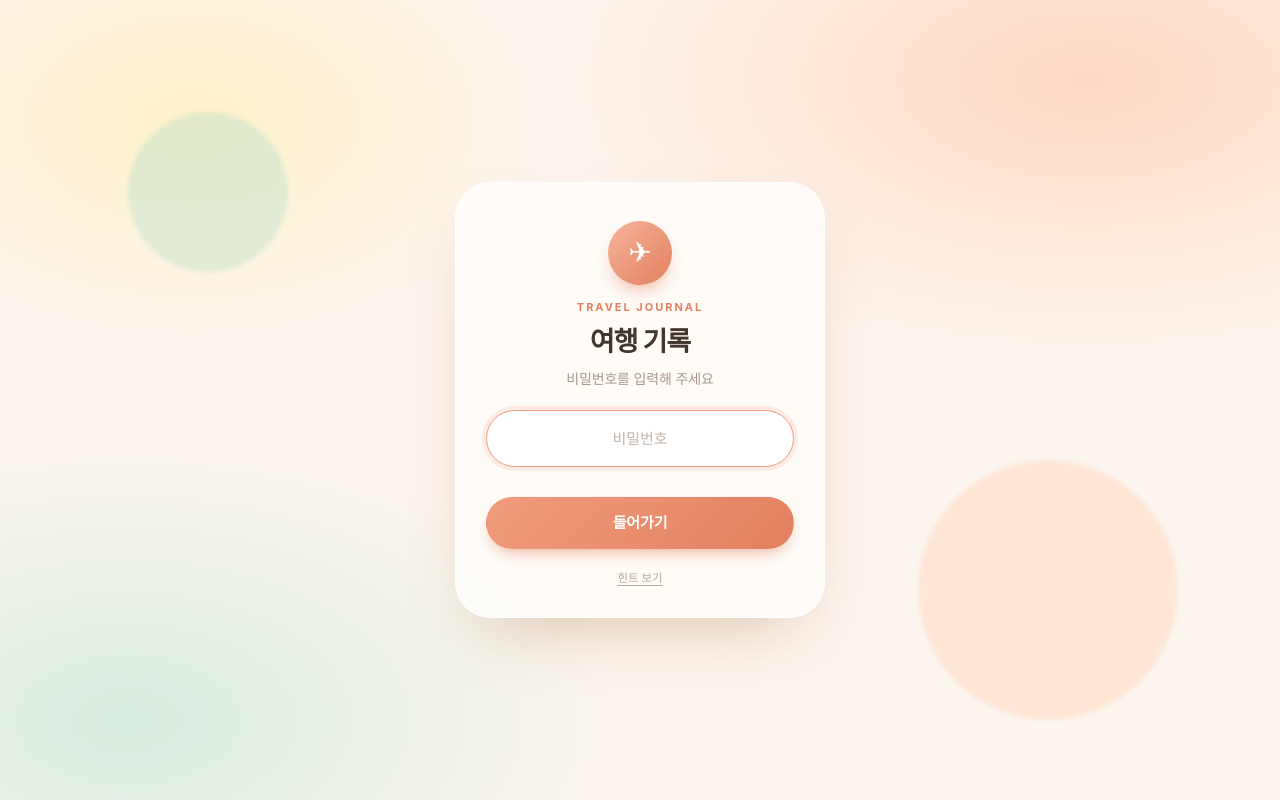
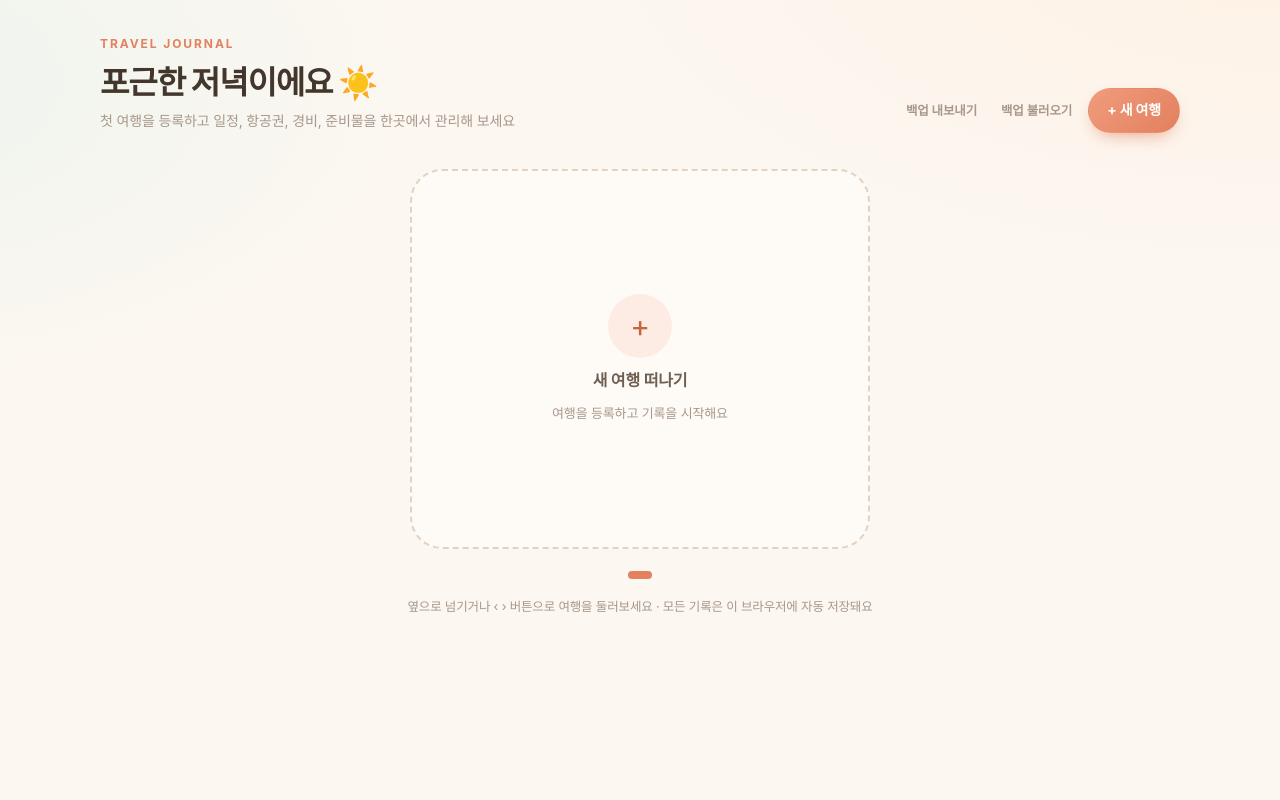
Before and after one commit to LEE-WOOJUNG/mymy_project_001, a plain HTML site: page index.html in a window 1280 px wide. Drawn offline with Linux system fonts and the light colour scheme; a web font is replaced by a local one.

Commit message:
비밀번호 잠금 화면 삭제
앱을 열면 바로 첫 화면(여행 캐러셀)이 나오도록 잠금 화면의 HTML, CSS, JS를 모두 제거.

Co-Authored-By: Claude Opus 5.5 <noreply@anthropic.com>

```diff
--- a/css/style.css
+++ b/css/style.css
@@ -278,29 +278,6 @@ fieldset.segf legend{font-size:12.5px;font-weight:800;padding:2px 10px;color:var
 .cur-pick.on span{color:var(--on-accent);opacity:.85}
 .exp-cols{display:grid;grid-template-columns:1fr 1.4fr;gap:20px;align-items:start}
 
-/* ============ Lock screen ============ */
-.lock{position:fixed;inset:0;z-index:50;display:grid;place-items:center;padding:16px;overflow:hidden;
-  background:radial-gradient(60% 50% at 85% 10%,#ffd9c4 0%,transparent 70%),radial-gradient(55% 50% at 10% 90%,#d9ecdf 0%,transparent 70%),radial-gradient(40% 40% at 15% 15%,#fff1c9 0%,transparent 70%),#fdf6ef}
-.lock[hidden]{display:none}
-.lock::before,.lock::after{content:"";position:absolute;border-radius:50%;filter:blur(2px);pointer-events:none}
-.lock::before{width:260px;height:260px;right:8%;bottom:10%;background:rgba(255,200,170,.35)}
-.lock::after{width:160px;height:160px;left:10%;top:14%;background:rgba(190,225,205,.45)}
-.lock-card{position:relative;z-index:1;width:min(370px,100%);background:rgba(255,253,250,.85);backdrop-filter:blur(16px);-webkit-backdrop-filter:blur(16px);border:1px solid rgba(255,255,255,.9);border-radius:36px;padding:38px 30px 26px;text-align:center;box-shadow:0 30px 70px -30px rgba(170,110,70,.45);display:flex;flex-direction:column;align-items:stretch;color:#43362c}
-.lock-icon{width:64px;height:64px;margin:0 auto 14px;border-radius:50%;background:linear-gradient(135deg,#f6b49a,#e2805f);color:#fff;display:grid;place-items:center;font-size:28px;box-shadow:0 10px 22px -10px rgba(226,128,95,.9)}
-.lock-card .eyebrow{font-size:11px;font-weight:750;letter-spacing:.18em;text-transform:uppercase;color:#e2805f}
-.lock-card h1{font-size:27px;margin:4px 0 4px;color:#43362c}
-.lock-sub{margin:0 0 20px;color:#a8978a;font-size:14px}
-.lock-card input{text-align:center;font-size:18px !important;letter-spacing:.3em;padding:13px !important;border-radius:99px !important;background:#f8f0e7 !important;border-color:#f0e4d6 !important;color:#43362c !important}
-.lock-card input:focus{border-color:#f09c7c !important;background:#fff !important;box-shadow:0 0 0 4px #fdece3 !important}
-.lock-card input::placeholder{letter-spacing:0;font-size:15px;color:#c3b4a6}
-.lock-err{min-height:20px;font-size:13px;color:#d8635a;margin:6px 0 4px;font-weight:650}
-.lock-btn{padding:13px;font-size:15px}
-.hint-toggle{border:none;background:none;color:#b8a798;font-size:11.5px;margin-top:16px;padding:4px 8px;text-decoration:underline;text-underline-offset:3px;align-self:center;border-radius:99px}
-.hint-toggle:hover{color:#6e5f52}
-.hint{font-size:11.5px;color:#a8978a;font-style:italic;margin-top:2px}
-.shake{animation:shake .35s}
-@keyframes shake{20%,60%{transform:translateX(-8px)}40%,80%{transform:translateX(8px)}}
-
 /* ============ Modal & toast ============ */
 dialog{border:1px solid var(--line);border-radius:32px;padding:0;background:var(--surface);color:var(--text);width:min(580px,calc(100vw - 32px));max-height:calc(100vh - 40px);box-shadow:var(--shadow-lg)}
 dialog[open]{animation:pop .28s cubic-bezier(.2,.9,.3,1.2)}
--- a/index.html
+++ b/index.html
@@ -8,20 +8,7 @@
 <link rel="stylesheet" href="css/style.css">
 </head>
 <body>
-<div id="lock" class="lock">
-  <form class="lock-card" onsubmit="event.preventDefault();tryUnlock()">
-    <div class="lock-icon">✈</div>
-    <div class="eyebrow">Travel Journal</div>
-    <h1>여행 기록</h1>
-    <p class="lock-sub">비밀번호를 입력해 주세요</p>
-    <input type="password" id="pw" inputmode="numeric" autocomplete="current-password" placeholder="비밀번호" aria-label="비밀번호" autofocus>
-    <div class="lock-err" id="pwErr" aria-live="polite"></div>
-    <button type="submit" class="btn primary lock-btn">들어가기</button>
-    <button type="button" class="hint-toggle" onclick="toggleHint()">힌트 보기</button>
-    <div class="hint" id="hint" hidden>Our beginning</div>
-  </form>
-</div>
-<div class="wrap" id="app" hidden></div>
+<div class="wrap" id="app"></div>
 
 <dialog id="modal">
   <form id="modalForm">
--- a/js/app.js
+++ b/js/app.js
@@ -898,40 +898,6 @@ document.getElementById('importFile').addEventListener('change', async e => {
 });
 
 // 다른 탭에서 수정했을 때 동기화
-window.addEventListener('storage', e => { if(e.key === KEY && unlocked){ state = load(); render(); } });
+window.addEventListener('storage', e => { if(e.key === KEY){ state = load(); render(); } });
 
-/* ========== 비밀번호 잠금 ========== */
-// 비밀번호 원문 대신 해시값만 저장
-const PW_HASH = '9g0ikvbcnx';
-const UNLOCK_KEY = 'travelLog.unlocked';
-let unlocked = false;
-function pwHash(str, seed = 7){
-  let h1 = 0xdeadbeef ^ seed, h2 = 0x41c6ce57 ^ seed;
-  for(let i = 0, ch; i < str.length; i++){ ch = str.charCodeAt(i); h1 = Math.imul(h1 ^ ch, 2654435761); h2 = Math.imul(h2 ^ ch, 1597334677); }
-  h1 = Math.imul(h1 ^ (h1 >>> 16), 2246822507); h1 ^= Math.imul(h2 ^ (h2 >>> 13), 3266489909);
-  h2 = Math.imul(h2 ^ (h2 >>> 16), 2246822507); h2 ^= Math.imul(h1 ^ (h1 >>> 13), 3266489909);
-  return (4294967296 * (2097151 & h2) + (h1 >>> 0)).toString(36);
-}
-function unlock(){
-  unlocked = true;
-  try{ sessionStorage.setItem(UNLOCK_KEY, PW_HASH); }catch(e){}
-  document.getElementById('lock').hidden = true;
-  document.getElementById('app').hidden = false;
-  render();
-}
-function tryUnlock(){
-  const inp = document.getElementById('pw'), err = document.getElementById('pwErr');
-  if(pwHash(inp.value.trim()) === PW_HASH){ unlock(); return; }
-  err.textContent = inp.value ? '비밀번호가 맞지 않아요' : '비밀번호를 입력해 주세요';
-  const card = document.querySelector('.lock-card');
-  card.classList.remove('shake'); void card.offsetWidth; card.classList.add('shake');
-  inp.select();
-}
-function toggleHint(){
-  const h = document.getElementById('hint'), b = document.querySelector('.hint-toggle');
-  h.hidden = !h.hidden; b.textContent = h.hidden ? '힌트 보기' : '힌트 숨기기';
-}
-// 같은 탭에서 새로고침할 때는 다시 묻지 않음 (창을 닫았다 열면 다시 입력)
-let already = false;
-try{ already = sessionStorage.getItem(UNLOCK_KEY) === PW_HASH; }catch(e){}
-if(already) unlock(); else document.getElementById('pw').focus();
+render();
```
